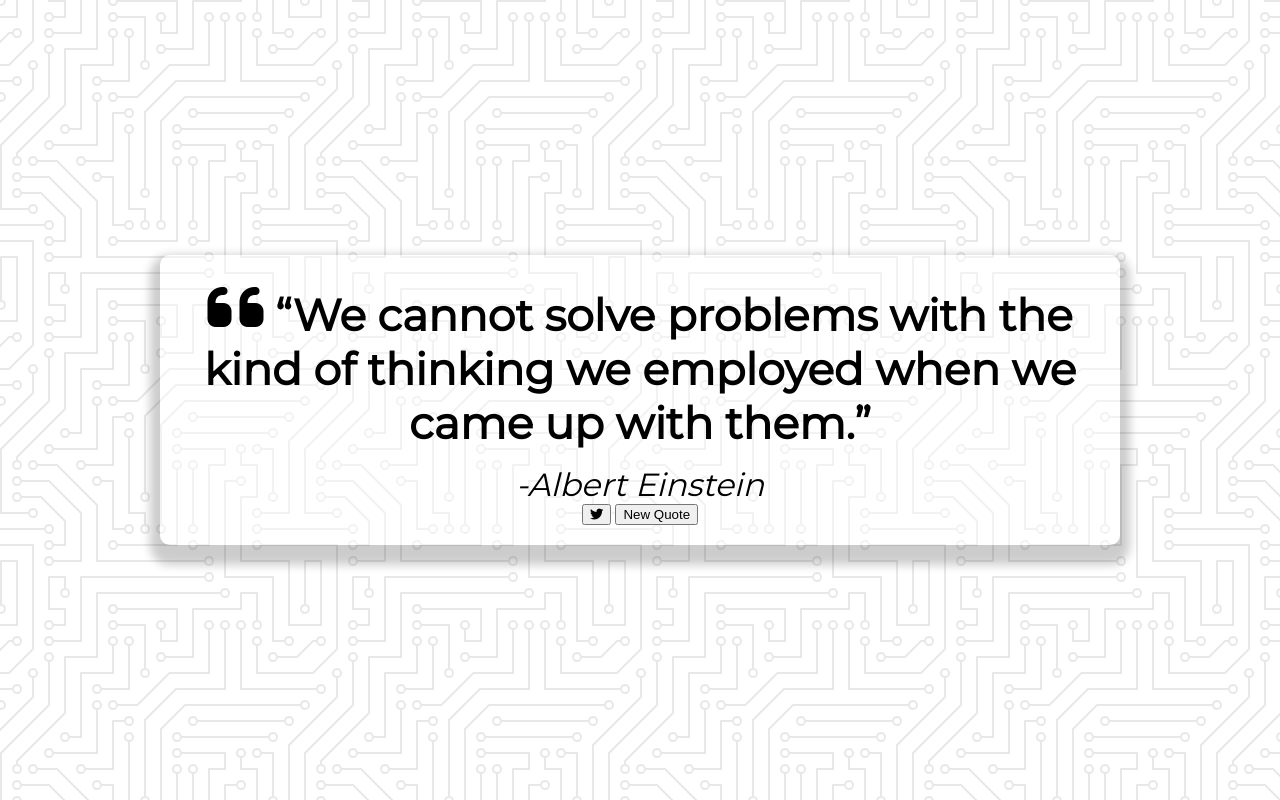
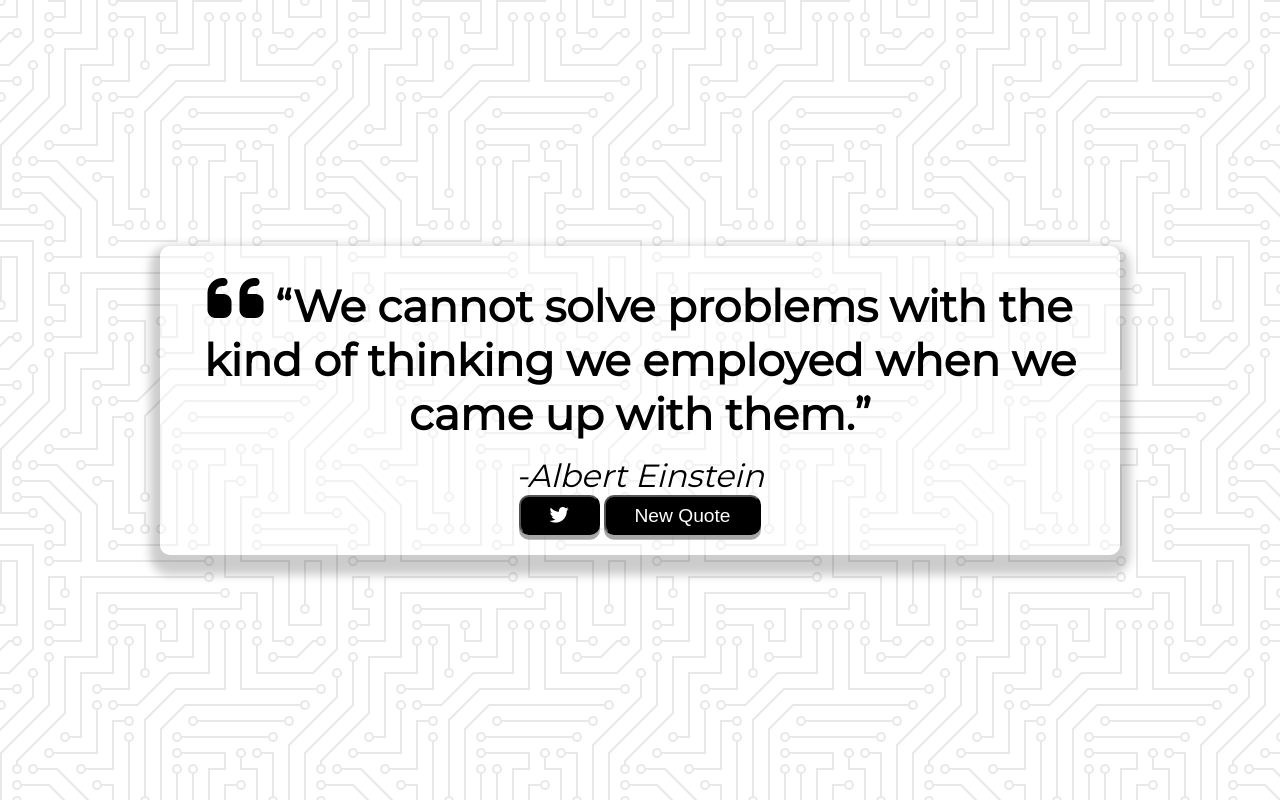
Before and after one commit to d-whitehead/quote-generator, a plain HTML site: page index.html in a window 1280 px wide. Drawn offline with Linux system fonts and the light colour scheme.

Commit message:
editing buttons

```diff
--- a/index.html
+++ b/index.html
@@ -18,7 +18,7 @@
             <span id="author">-Albert Einstein</span>
         </div>
         <!-- Button -->
-        <div class="botton-container">
+        <div class="button-container">
             <button class="twitter-button" id="twitter" title="Tweet!">
                 <i class="fa-brands fa-twitter"></i>
             </button>
--- a/style.css
+++ b/style.css
@@ -46,6 +46,24 @@ body {
     font-style: italic;
 }
 
+.button.container {
+    margin-top: 15px;
+    display: flex;
+    justify-content: space-between;
+}
+
+button {
+    cursor: pointer;
+    font-size: 1.2rem;
+    height: 2.5rem;
+    border-radius: 10px;
+    color: white;
+    background: black;
+    outline: none;
+    padding:0.5rem 1.8rem;
+    box-shadow: 0 0.3rem rgba(121, 121, 121, 0.65);
+}
+
 /* Media Query: Tablet or Smaller */
 @media screen and (max-width: 1000px) {
     .quote-container {
```
